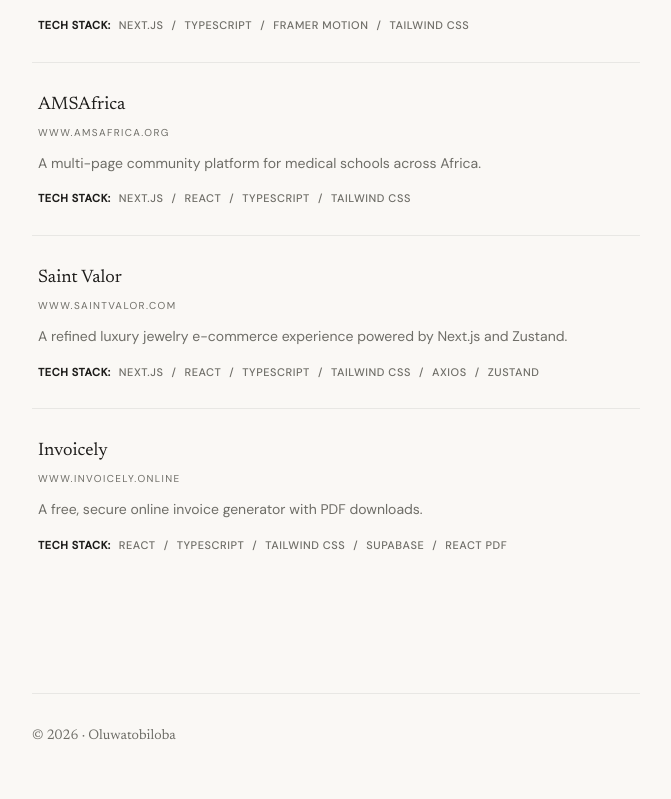
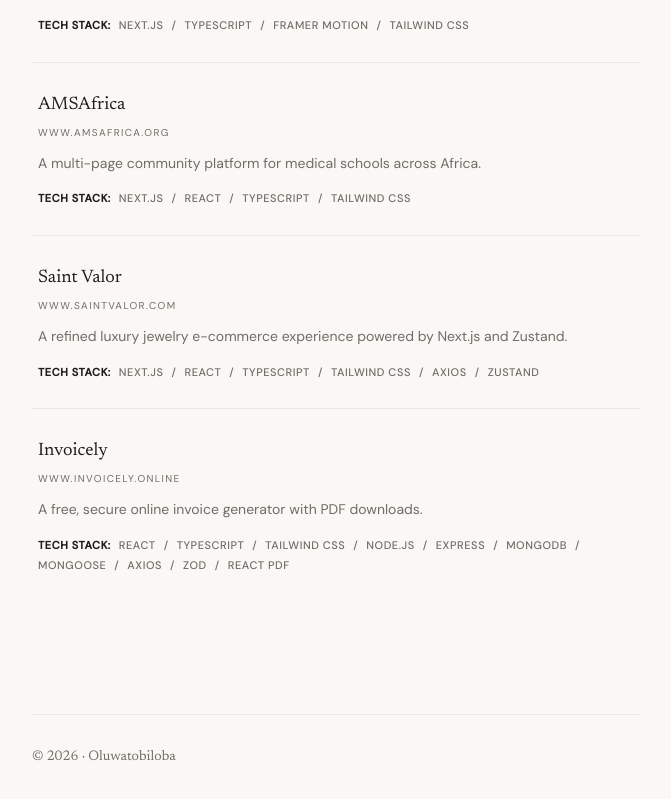
Before and after one commit to Tobi-Oyedele/Tobi-Oyedele-Portfolio, a React (Vite) app: page / in a window 1280 px wide. Shown: the part 602-1401 px from the top of the page, without its empty margins (304-975 px from the left). Built offline with nearby package versions, Linux system fonts and the light colour scheme.

Commit message:
feat: update project tech stack to include Vite, Node.js, Express, MongoDB, Mongoose, Axios, and Zod

```diff
--- a/src/data/projects.js
+++ b/src/data/projects.js
@@ -39,6 +39,17 @@
     image: "/images/invoicely.png",
     liveUrl: "https://www.invoicely.online/",
     description: "A free, secure online invoice generator with PDF downloads.",
-    tech: ["React", "TypeScript", "Tailwind CSS", "Supabase", "React PDF"],
+    tech: [
+      "React",
+      "TypeScript",
+      "Tailwind CSS",
+      "Node.js",
+      "Express",
+      "MongoDB",
+      "Mongoose",
+      "Axios",
+      "Zod",
+      "React PDF",
+    ],
   },
 ];
```
Also changed, not shown: 1 other file (tests, documents, lock files or other folders).
